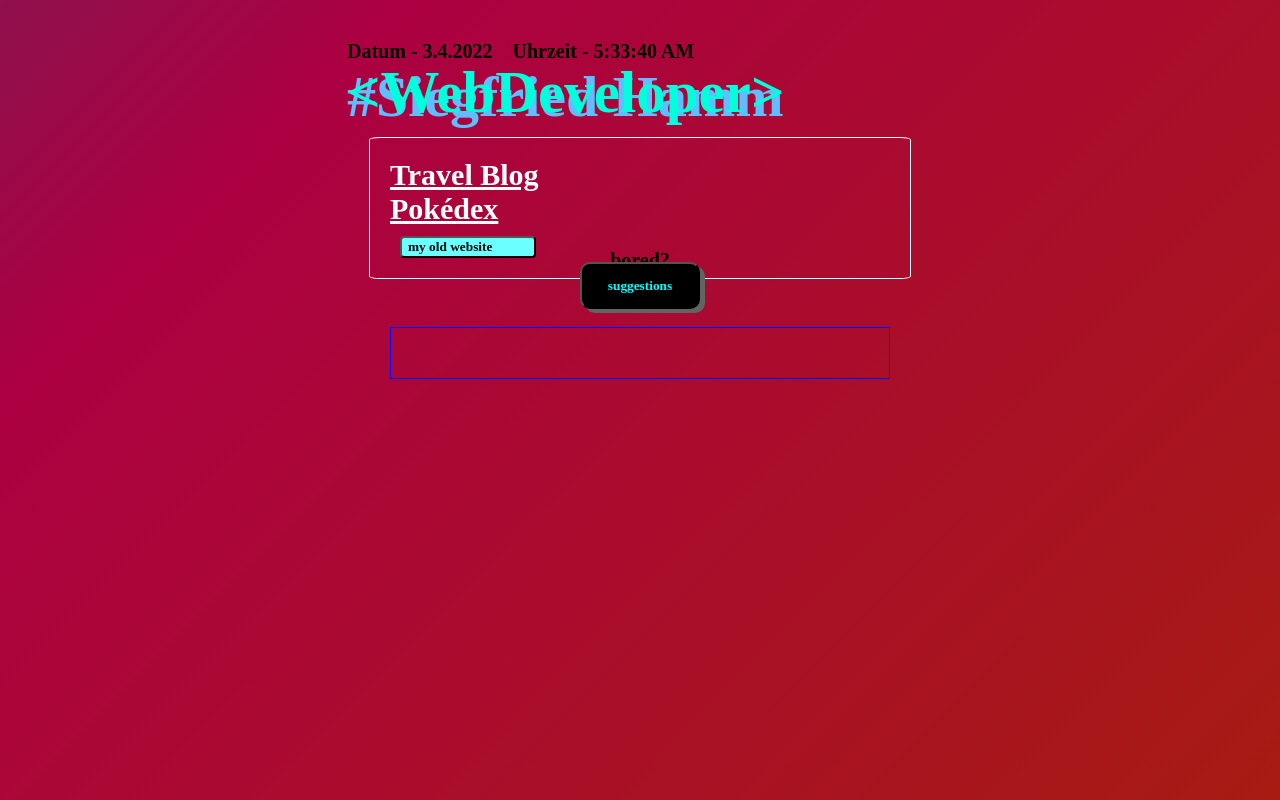
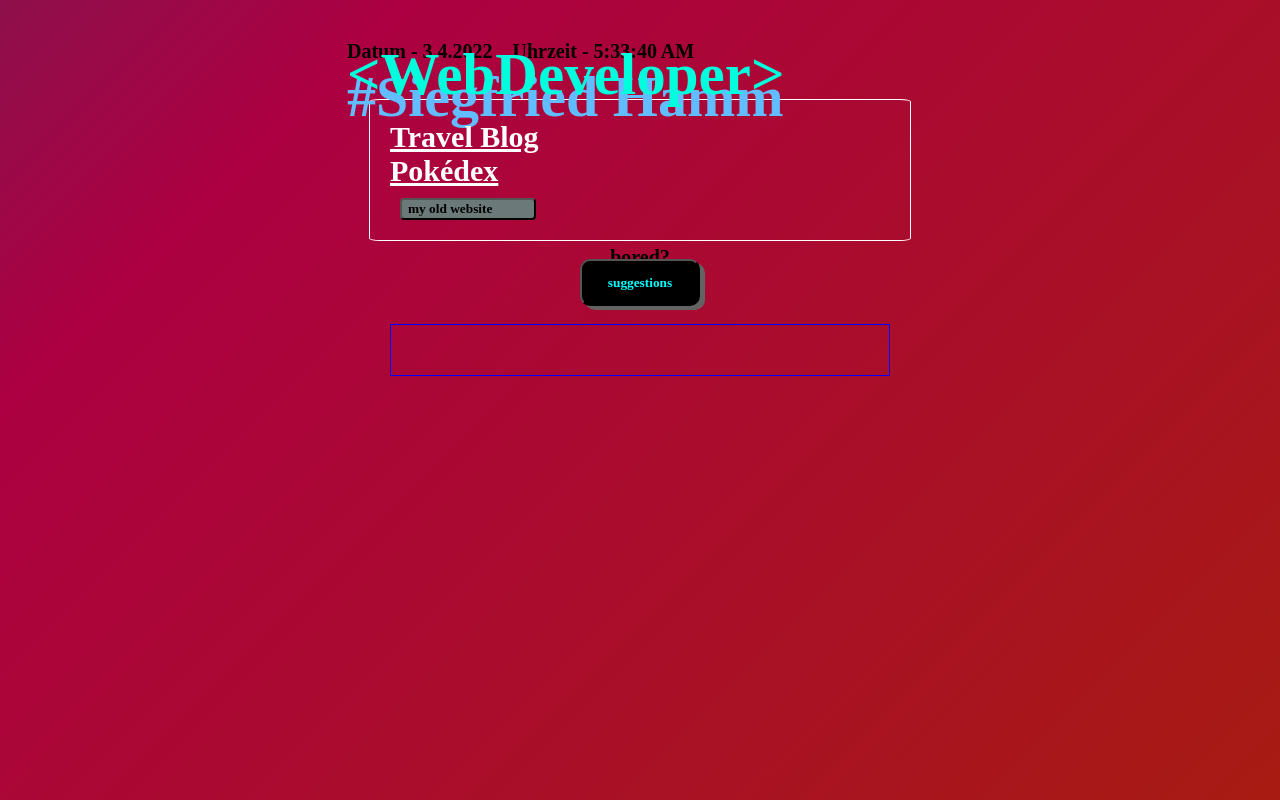
Before and after one commit to siggi-ai/newport, a Vue app: page / in a window 1280 px wide. Built offline with nearby package versions, Linux system fonts and the light colour scheme; no server answers; a web font is replaced by a local one.

Commit message:
better now

```diff
--- a/src/App.vue
+++ b/src/App.vue
@@ -87,7 +87,7 @@ export default {
   font-family: "Bungee Hairline";
   font-size: 20px;
   margin-bottom: -10px;
-  margin-top: -60px;
+  margin-top: -25px;
 }
 a {
   color: white;
@@ -135,7 +135,7 @@ body {
   border-radius: 4px;
   margin-left: 10px;
   font-family: "Bungee Hairline";
-  background-color: #6cffff;
+  background-color: #6b7978;
   color: black;
   font-weight: bold;
 }
@@ -185,6 +185,7 @@ body {
   overflow: hidden;
   white-space: nowrap;
   animation: typewriter 3s steps(50, end);
+  margin-top: -90px;
 }
 
 @keyframes typewriter {
@@ -239,6 +240,7 @@ body {
   font-family: "Bungee Hairline";
   font-weight: bold;
   font-size: 30px;
+  margin-top: -10px;
 }
 
 .circles {
```
